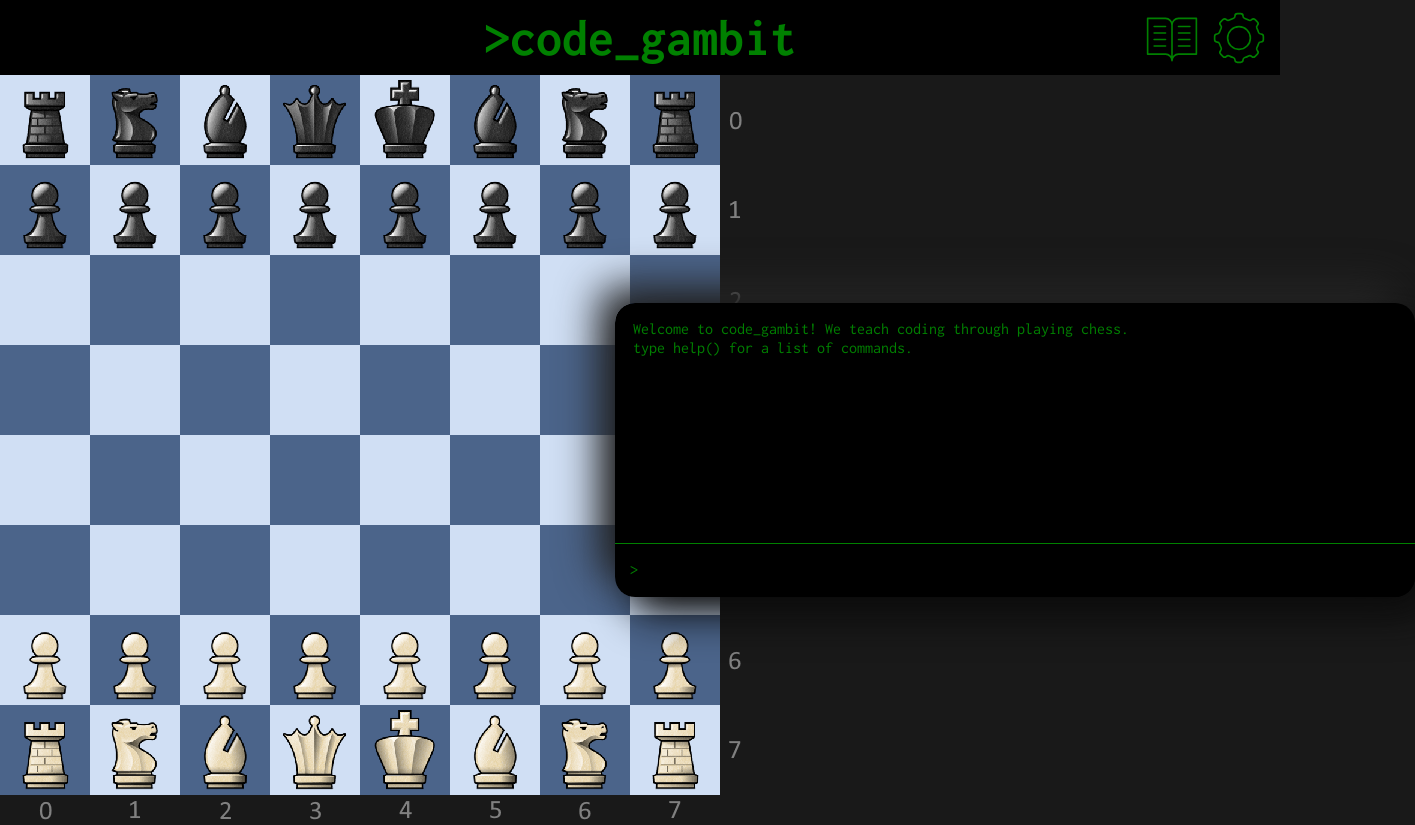
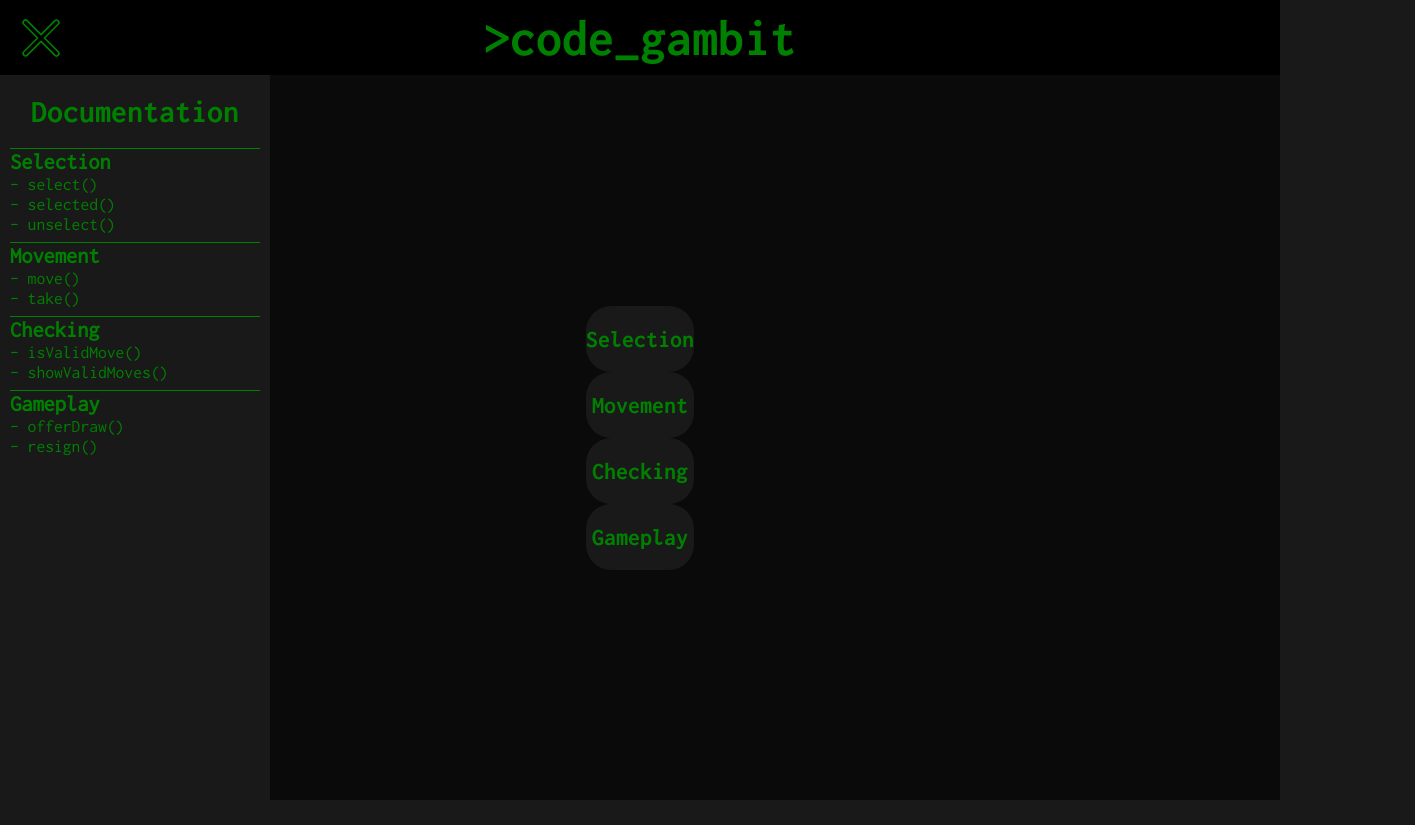
Before and after one commit to joshbacon/codegambit, a React (Create React App) app: page / in a window 1280 px wide. Shown: the whole page, 1415 px wide, since content can reach past the window. After the commit the page ends 800 px from the top, so only its background shows below. Built offline with nearby package versions, Linux system fonts and the light colour scheme.

Commit message:
started menu-bar of documentation

```diff
--- a/src/App.css
+++ b/src/App.css
@@ -44,11 +44,9 @@ html {
   height: 75px;
 }
 
-.docs-btn {
+.header-btn {
   position: absolute;
-  right: 82px;
 
-  background-image: url('assets/docs.svg');
   background-color: #00000000;
   width: 52px;
   aspect-ratio: 1;
@@ -58,18 +56,19 @@ html {
   cursor: pointer;
 }
 
+.docs-btn {
+  left: 15px;
+  background-image: url('assets/docs.svg');
+}
+
+.close-btn {
+  left: 15px;
+  background-image: url('assets/close.svg');
+}
+
 .settings-btn {
-  position: absolute;
   right: 15px;
-
   background-image: url('assets/settings.svg');
-  background-color: #00000000;
-  width: 52px;
-  aspect-ratio: 1;
-  border: none;
-  outline: none;
-
-  cursor: pointer;
 }
 
 .main {
--- a/src/App.js
+++ b/src/App.js
@@ -4,7 +4,7 @@ import { Docs } from './Docs.js';
 
 function App() {
 
-  const [docs, setDocs] = useState(false);
+  const [showDocs, setShowDocs] = useState(true);
   const [settings, setSettings] = useState(false);
   const [theme, setTheme] = useState('dark');
 
@@ -15,7 +15,7 @@ function App() {
   const [currCommand, setCurrCommand] = useState("");
   const [commandHistory, updateCommandHistory] = useState([
     'Welcome to code_gambit! We teach coding through playing chess.',
-    'type help() for a list of commands.'
+    'type help(method) to see how to use a given method or check out the documentation for a list of commands.'
   ]);
 
   // Places pieces in their starting positions
@@ -64,7 +64,7 @@ function App() {
 
   const openDocs = () => {
     // open the docs component
-    setDocs(!docs);
+    setShowDocs(!showDocs);
   }
 
   const updateCommand = (e) => {
@@ -215,10 +215,14 @@ function App() {
 
       <header className="App-header">
         <h1>{'>'}code_gambit</h1>
-        <button className="docs-btn" onClick={openDocs}></button>
-        <button className="settings-btn" onClick={updateSettings}></button>
+        { showDocs ? <></> :
+          <button className="settings-btn header-btn" onClick={updateSettings}></button>}
+        { showDocs ?
+          <button className="close-btn header-btn" onClick={openDocs}></button> :
+          <button className="docs-btn header-btn" onClick={openDocs}></button>
+        }
       </header>
-      { docs ?
+      { showDocs ?
         <Docs theme={theme} /> : <>
 
         <section className="main">
--- /dev/null
+++ b/src/DocCard.js
@@ -0,0 +1,5 @@
+import './DocCard.css';
+
+const Docs = (props) => {
+
+}
--- a/src/Docs.css
+++ b/src/Docs.css
@@ -1,6 +1,6 @@
 
 :root {
-    --background: #191919;
+    --background: #0A0A0A;
 }
 
 * {
@@ -9,10 +9,54 @@
 }
 
 .docs {
-    position: absolute;
+    position: sticky;
     background-color: var(--background);
+    height: 100%;
+    width: 100%;
+
+    display: grid;
+    place-items: center;
 }
 
-.header {
-    background-color: black;
+.menu-bar {
+    position: absolute;
+    top: 0;
+    left: 0;
+    background-color: #191919;
+    height: 100%;
+    width: 250px;
+    padding: 0 10px 0 10px;
 }
+
+h1 {
+    text-align: center;
+    padding: 20px 0;
+}
+
+.list-section {
+    border-top: 1px #008000 solid;
+    padding-bottom: 0.5em;
+}
+
+.list-section h2 {
+    font-size: 1.4rem;
+    cursor: pointer;
+}
+
+.method {
+    font-size: 1.1rem;
+    cursor: pointer;
+}
+
+.list-section h2:hover,
+.method:hover {
+    text-decoration: underline #008000;
+}
+
+section {
+    height: 100%;
+    width: 100%;
+    border-radius: 25px;
+    background: #191919;
+    margin: auto;
+}
--- a/src/Docs.js
+++ b/src/Docs.js
@@ -1,12 +1,58 @@
 import './Docs.css';
+import { DocCard } from './DocCard.js'
 import React from 'react';
 
 const Docs = (props) => {
     // use the props.theme in the
     return (
-        <div className="docs">
-            <div className="menu-bar">
-                <h1>Docs</h1>
+        <div className='docs'>
+            <div className='menu-bar'>
+                <h1>Documentation</h1>
+                <div className='list-section'>
+                    <h2>Selection</h2>
+                    <ul>
+                        <li className='method'> - select()</li>
+                        <li className='method'> - selected()</li>
+                        <li className='method'> - unselect()</li>
+                    </ul>
+                </div>
+                <div className='list-section'>
+                    <h2>Movement</h2>
+                    <ul>
+                        <li className='method'> - move()</li>
+                        <li className='method'> - take()</li>
+                    </ul>
+                </div>
+                <div className='list-section'>
+                    <h2>Checking</h2>
+                    <ul>
+                        <li className='method'> - isValidMove()</li>
+                        <li className='method'> - showValidMoves()</li>
+                    </ul>
+                </div>
+                <div className='list-section'>
+                    <h2>Gameplay</h2>
+                    <ul>
+                        <li className='method'> - offerDraw()</li>
+                        <li className='method'> - resign()</li>
+                    </ul>
+                </div>
+            </div>
+
+            <div>
+                <section className='selection'>
+                    <h1>Selection</h1>
+                    <p></p>
+                </section>
+                <section className='movement'>
+                    <h1>Movement</h1>
+                </section>
+                <section className='checking'>
+                    <h1>Checking</h1>
+                </section>
+                <section className='gameplay'>
+                    <h1>Gameplay</h1>
+                </section>
             </div>
         </div>
     );
```
Also changed, not shown: docs.json (added, +11 -0 lines), src/DocCard.css (added), src/assets/close.svg (added).
